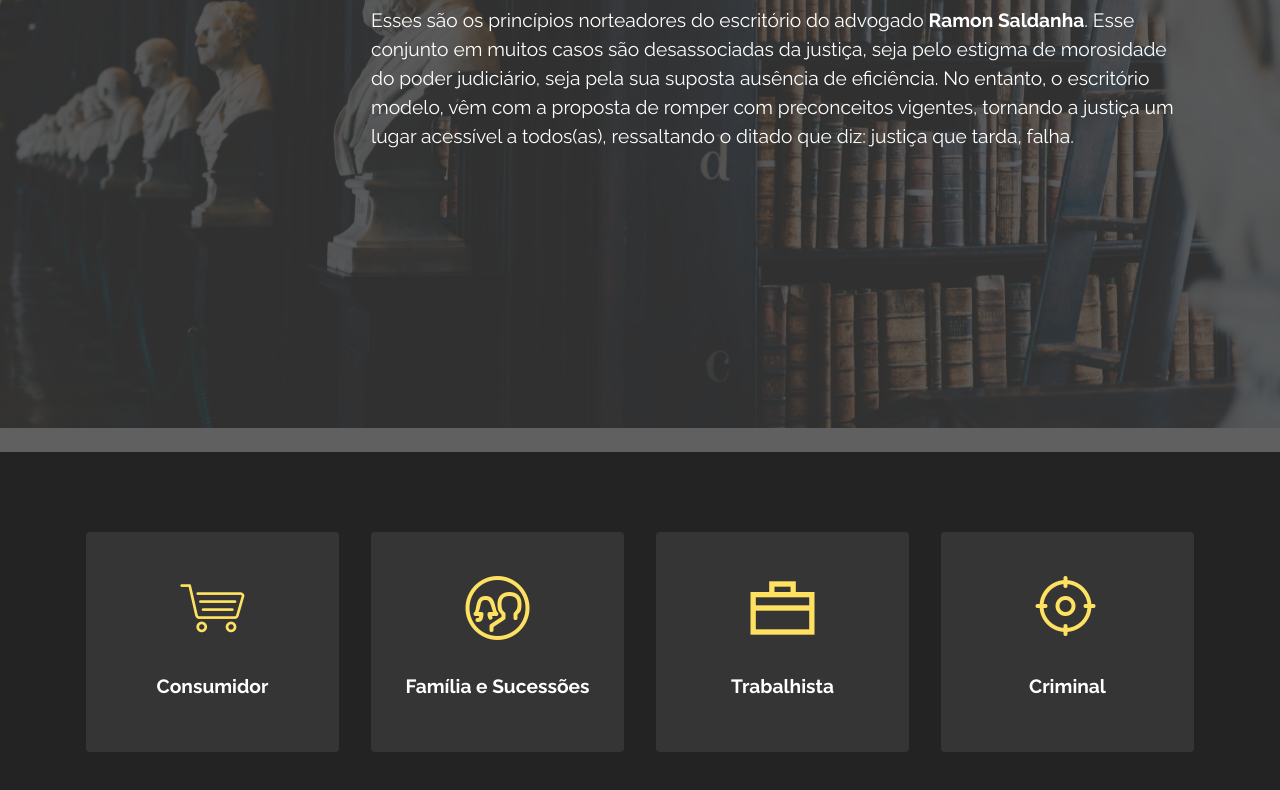
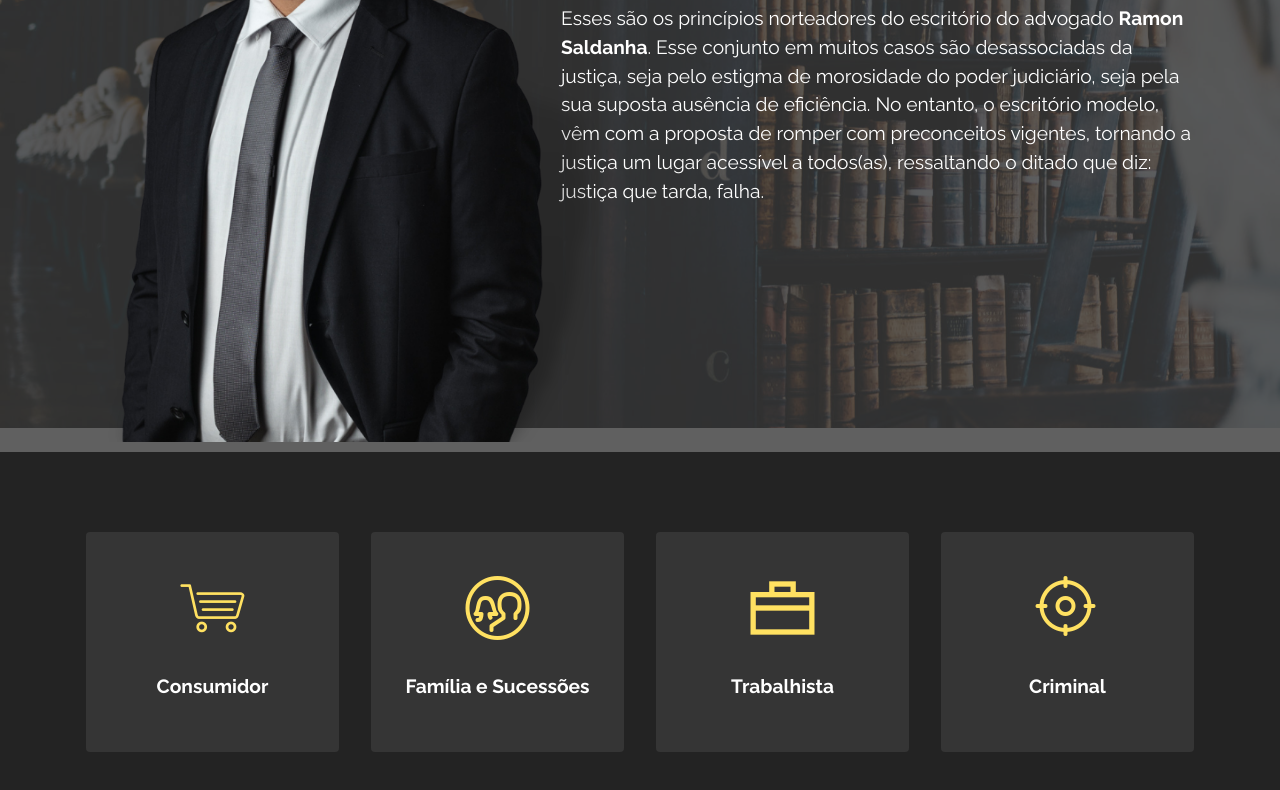
Before and after one commit to RamonSaldanha/landingpageadv, a plain HTML site: page index.html in a window 1280 px wide. Shown: the part 408-1198 px from the top of the page. Drawn offline with Linux system fonts and the light colour scheme; files whose address does not match are found by name.

Commit message:
cut ramon

```diff
--- a/index.html
+++ b/index.html
@@ -85,11 +85,14 @@
 
 
 
-		<div class="mbr-overlay" style="opacity: 0.8; background-color: rgb(57, 57, 57);"></div>
+		<div class="mbr-overlay" style="opacity: 0.8; background-color: rgb(57, 57, 57);">
+		</div>
 
 		<div class="container">
+			<img src="assets/images/ramon.png" style="width: 710px; top:-150px; bottom:0; " class="position-absolute" />
+
 			<div class="row justify-content-end">
-				<div class="col-12 col-lg-9">
+				<div class="col-12 col-lg-7">
 					<h1 class="mbr-section-title mbr-fonts-style mbr-white mb-3 display-5"><strong>Justiça, tecnologia,
 							transparência e eficiência</strong></h1>
 
```
Also changed, not shown: assets/images/ramon.png (added).
